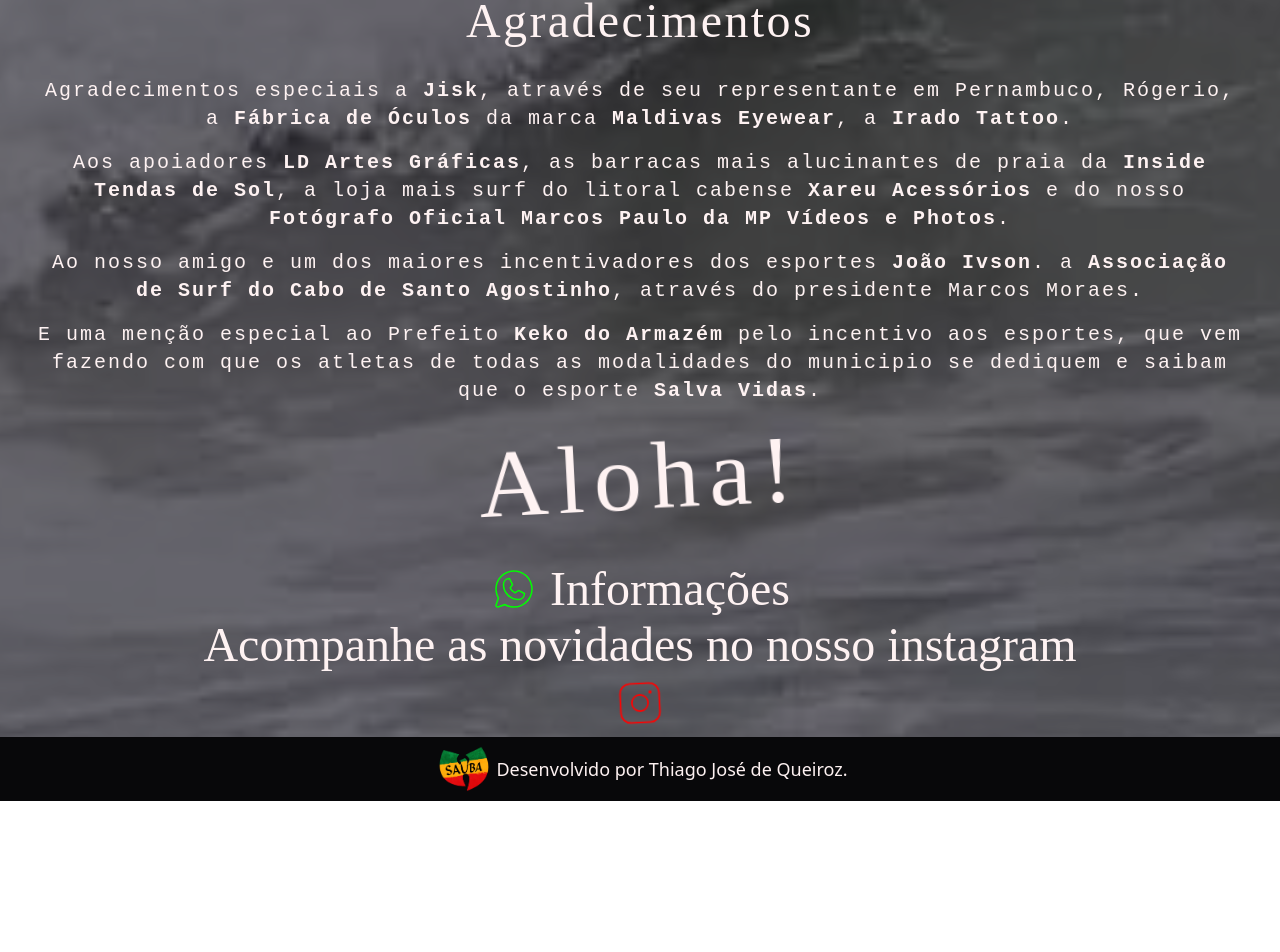
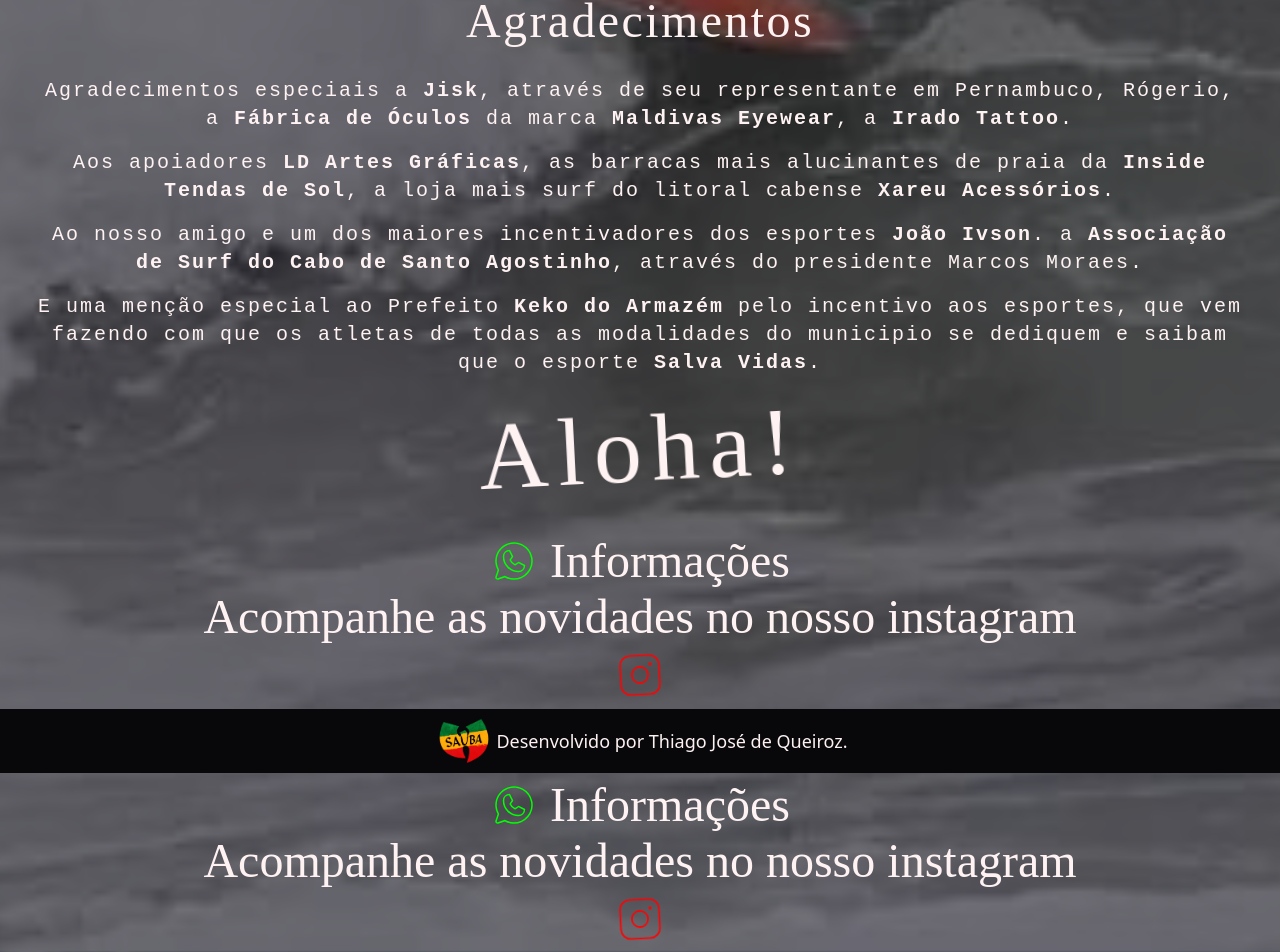
Before and after one commit to sauba/spa-ppsm, a Next.js app: page / in a window 1280 px wide. Shown: the part 1900-2852 px from the top of the page. Before the commit the page ends 2701 px from the top, so only its background shows below. Built offline with nearby package versions, Linux system fonts and the light colour scheme.

Commit message:
Update: Agradecimentos text

```diff
--- a/src/components/Agradecimentos/index.tsx
+++ b/src/components/Agradecimentos/index.tsx
@@ -21,7 +21,7 @@
       </p>
 
       <p className={`text-center text-sm lg:text-xl tracking-widest py-2`}>
-        Aos apoiadores <span className="font-bold">LD Artes Gráficas</span>, as barracas mais alucinantes de praia da <span className="xl:text-xl font-bold">Inside Tendas de Sol</span>, a loja mais surf do litoral cabense <span className="xl:text-xl font-bold">Xareu Acessórios</span> e do nosso <span className="font-bold">Fotógrafo Oficial Marcos Paulo da MP Vídeos e Photos</span>.
+        Aos apoiadores <span className="font-bold">LD Artes Gráficas</span>, as barracas mais alucinantes de praia da <span className="xl:text-xl font-bold">Inside Tendas de Sol</span>, a loja mais surf do litoral cabense <span className="xl:text-xl font-bold">Xareu Acessórios</span>.
       </p>
 
       <p className={`text-center text-sm lg:text-xl tracking-widest py-2`}>
--- a/src/components/Footer/index.tsx
+++ b/src/components/Footer/index.tsx
@@ -34,6 +34,17 @@
         <Image src={sauba} width={64} height={64} alt="" />
         <p className="text-sm lg:text-lg">Desenvolvido por Thiago José de Queiroz.</p>
       </div>
+
+      <div className={`flex-col justify-center items-center`}>
+        <a href="https://wa.me/5581999895856" referrerPolicy="no-referrer" target="_blank" className={`px-4 py-2 mx-auto flex justify-center items-center gap-3 rounded-3xl font-caveat`}>
+          <WhatsappLogo size={48} weight="thin" color={`lime`} className={`hover:cursor-pointer`} />
+          <p className={`text-center text-2xl lg:text-5xl`}>Informações</p>
+        </a>
+        <p className={`text-center text-2xl lg:text-5xl font-caveat`}>Acompanhe as novidades no nosso instagram</p>
+        <a href="https://www.instagram.com/parafajsp/" referrerPolicy="no-referrer" target="_blank">
+          <InstagramLogo size={68} weight="thin" color="red" className={`hover:cursor-pointer animate-wiggle mx-auto py-2`} />
+        </a>
+      </div>
     </div>
   )
 }
```
